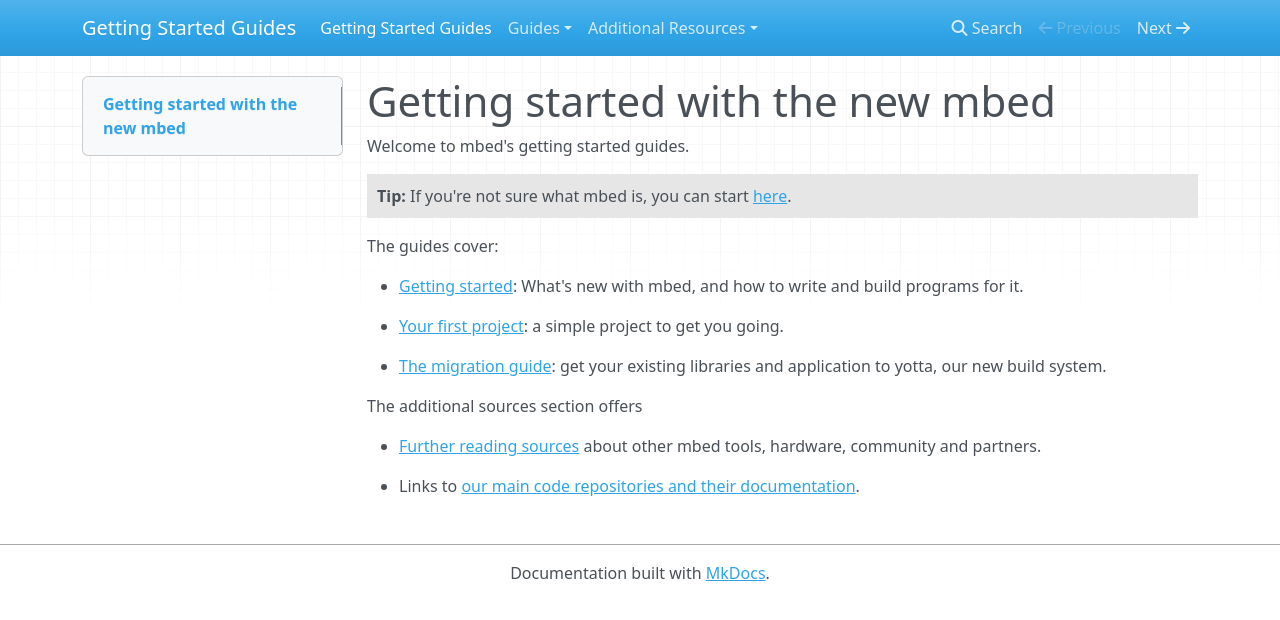
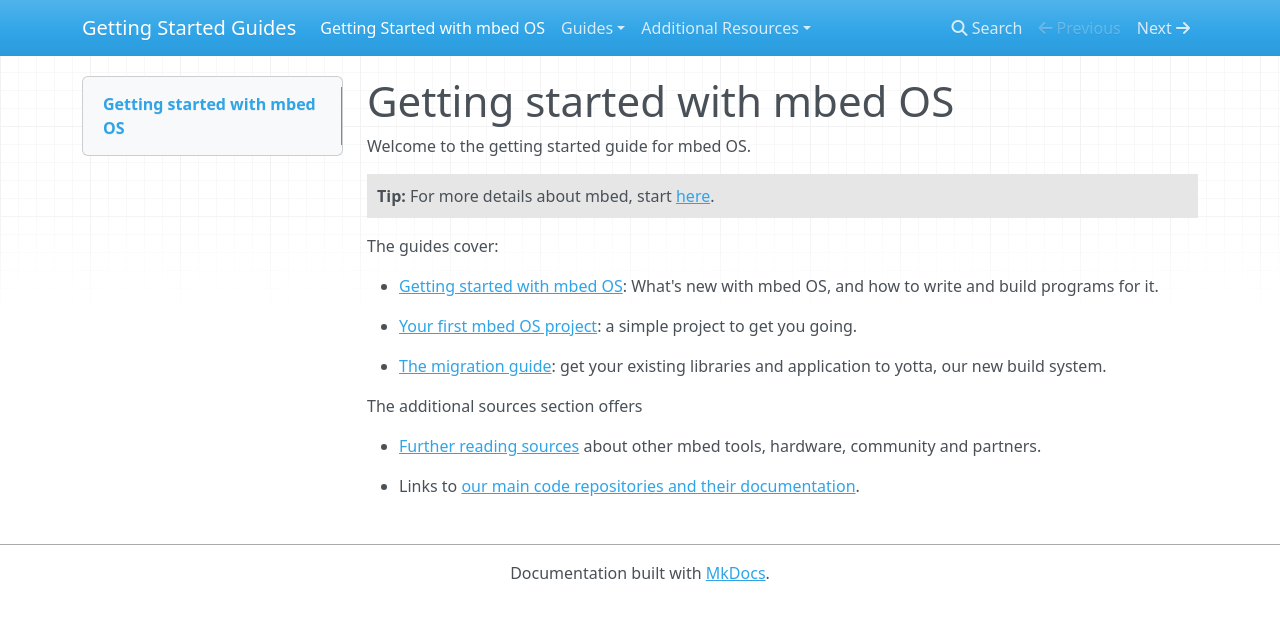
Before and after one commit to ARMmbed/GettingStartedmbedOS, an MkDocs documentation site: the page built from Docs/index.md, in a window 1280 px wide. Shown: the top 620 px of the page. Built offline with MkDocs 1.6.1, drawn with Linux system fonts in a browser that asks for light colours; nearby versions of some CDN libraries; old or Windows-style settings are respelled for this version of MkDocs.

Commit message:
Changed, per Paul B's request

```diff
--- a/Docs/index.md
+++ b/Docs/index.md
@@ -1,14 +1,14 @@
-# Getting started with the new mbed
+# Getting started with mbed OS
 
-Welcome to mbed's getting started guides.
+Welcome to the getting started guide for mbed OS.
 
-<span style="background-color:#E6E6E6;  border:1px solid #000;display:block; height:100%; padding:10px">**Tip:** If you're not sure what mbed is, you can start [here](http://mbed.com/en/about-mbed/what-mbed/).</span>
+<span style="background-color:#E6E6E6;  border:1px solid #000;display:block; height:100%; padding:10px">**Tip:** For more details about mbed, start [here](http://mbed.com/en/about-mbed/what-mbed/).</span>
 
 The guides cover:
 
-* [Getting started](GettingStarted.md): What's new with mbed, and how to write and build programs for it.
+* [Getting started with mbed OS](GettingStartedmbedOS.md): What's new with mbed OS, and how to write and build programs for it.
 
-* [Your first project](FirstProject.md): a simple project to get you going.
+* [Your first mbed OS project](FirstProjectmbedOS.md): a simple project to get you going.
 
 * [The migration guide](MigrationGuide.md): get your existing libraries and application to yotta, our new build system.
 
--- a/mkdocs.yml
+++ b/mkdocs.yml
@@ -3,9 +3,9 @@ site_name: Getting Started Guides
 docs_dir: Docs
 
 pages:
-- ['index.md','Getting Started Guides']
-- ['GettingStarted.md', 'Guides', 'Getting started with the new mbed']
-- ['FirstProject.md', 'Guides', 'Your first project']
+- ['index.md','Getting Started with mbed OS']
+- ['GettingStartedmbedOS.md', 'Guides', 'Getting started with mbed OS']
+- ['FirstProjectmbedOS.md', 'Guides', 'Your first project']
 - ['MigrationGuide.md', 'Guides', 'Migrating from mbed Classic']
 - ['FurtherReading.md', 'Additional Resources', 'Further reading']
 - ['GetTheCode.md', 'Additional Resources', 'Get the code']
```
Also changed, not shown: Docs/FurtherReading.md (+2 -0 lines), Docs/FirstProjectmbedOS.md (renamed from Docs/FirstProject.md), Docs/GettingStartedmbedOS.md (renamed from Docs/GettingStarted.md).
